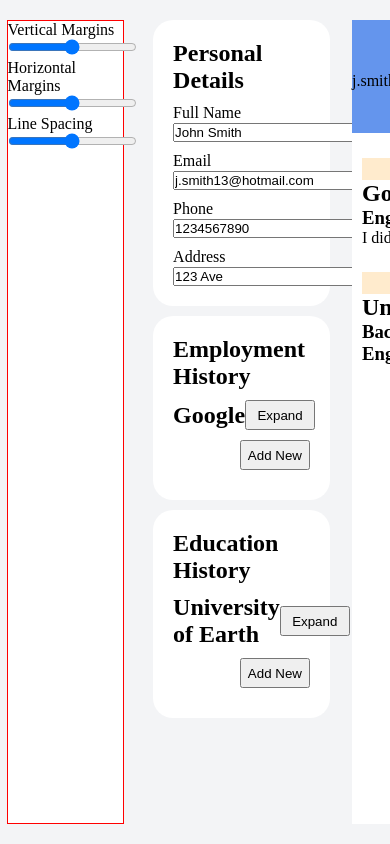
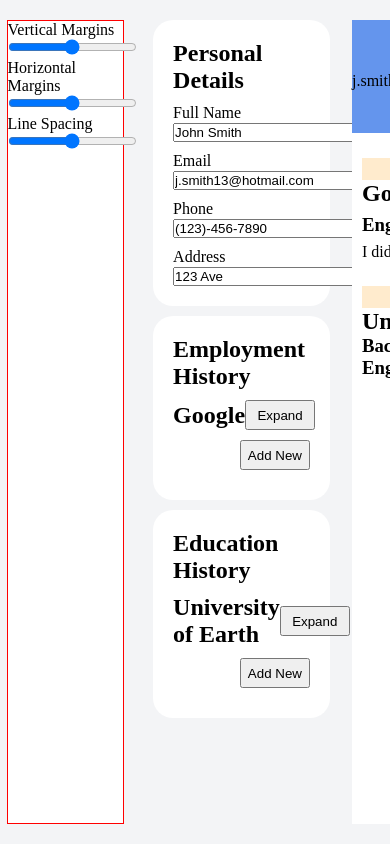
Before and after one commit to HGrewal13/cv-application, a React (Vite) app: page / in a window 390 px wide. Shown: the top 844 px of the page. Built offline with nearby package versions, Linux system fonts and the light colour scheme.

Commit message:
phone number is now formatted correctly in form and ResumePreview

```diff
--- a/src/App.jsx
+++ b/src/App.jsx
@@ -12,6 +12,18 @@ function App() {
 
   const [resumeMargins, setResumeMargins] = useState({});
   const [resumeLineSpacing, setResumeLineSpacing] = useState({});
+
+    const convertToPhoneNumber = function(number) {
+        const digits = String(number).replace(/\D/g, "");
+
+        if(digits.length <= 3) {
+            return digits;
+        } else if(digits.length <= 6) {
+            return `(${digits.slice(0,3)})-${digits.slice(3)}`;
+        } else {
+            return `(${digits.slice(0, 3)})-${digits.slice(3, 6)}-${digits.slice(6, 10)}`;
+        }
+    }
 
   function handleEmploymentHistoryChange(field, value, idGenerated) {
     setEmploymentHistory(existingHistory => {
@@ -91,6 +103,7 @@ function App() {
       <Forms
         personalDetails = {personalDetails}
         setPersonalDetails = {setPersonalDetails}
+        convertToPhoneNumber = {convertToPhoneNumber}
         employmentHistory = {employmentHistory}
         setEmploymentHistory = {setEmploymentHistory}
         handleEmploymentHistoryChange = {handleEmploymentHistoryChange}
@@ -104,6 +117,7 @@ function App() {
 
       <ResumePreview
         personalDetails = {personalDetails}
+        convertToPhoneNumber = {convertToPhoneNumber}
         employmentHistory = {employmentHistory}
         educationHistory = {educationHistory}
         resumeMargins = {resumeMargins}
--- a/src/Forms.jsx
+++ b/src/Forms.jsx
@@ -8,6 +8,7 @@ function Forms(props) {
             <PersonalDetailsForm
                 personalDetails = {props.personalDetails}
                 setPersonalDetails = {props.setPersonalDetails}
+                convertToPhoneNumber = {props.convertToPhoneNumber}
             />
             <EmploymentForms
                 employmentHistory = {props.employmentHistory}
--- a/src/ResumePreview.jsx
+++ b/src/ResumePreview.jsx
@@ -12,14 +12,14 @@ function handleDateChange(date) {
     return formatted;
 }
 
-function PersonalDetailsCard({personalDetails}) {
+function PersonalDetailsCard({personalDetails, convertToPhoneNumber}) {
 
     return (
         <div className="personalDetails">
             <h2>{personalDetails.name}</h2>
             <div id="contactDetails">
                 <p>{personalDetails.email}</p>
-                <p>{personalDetails.phone}</p>
+                <p>{convertToPhoneNumber(personalDetails.phone)}</p>
                 <p>{personalDetails.address}</p>
             </div>
         </div>
@@ -90,6 +90,7 @@ function ResumePreview(props) {
         <div className="resumePreview" style={props.resumeMargins}>
             <PersonalDetailsCard
                 personalDetails={props.personalDetails}
+                convertToPhoneNumber = {props.convertToPhoneNumber}
             />
 
             <EmploymentCard
--- a/src/forms/PersonalDetailsForm.jsx
+++ b/src/forms/PersonalDetailsForm.jsx
@@ -1,8 +1,4 @@
-function PersonalDetailsForm({personalDetails, setPersonalDetails}) {
-
-    const convertToPhoneNumber = function(number) {
-
-    }
+function PersonalDetailsForm({personalDetails, setPersonalDetails, convertToPhoneNumber}) {
 
     return (
         <form id="personalDetailsForm" className="form">
@@ -24,7 +20,7 @@ function PersonalDetailsForm({personalDetails, setPersonalDetails}) {
 
             <div className="inputField">
                 <label htmlFor="phone">Phone</label>
-                <input type="tel" name="phone" id="phone" value={personalDetails.phone}
+                <input type="tel" name="phone" id="phone" value={convertToPhoneNumber(personalDetails.phone)}
                     onChange={(e) => {setPersonalDetails(prev => ({...prev, "phone": e.target.value}))}}
                 />
             </div>
```
